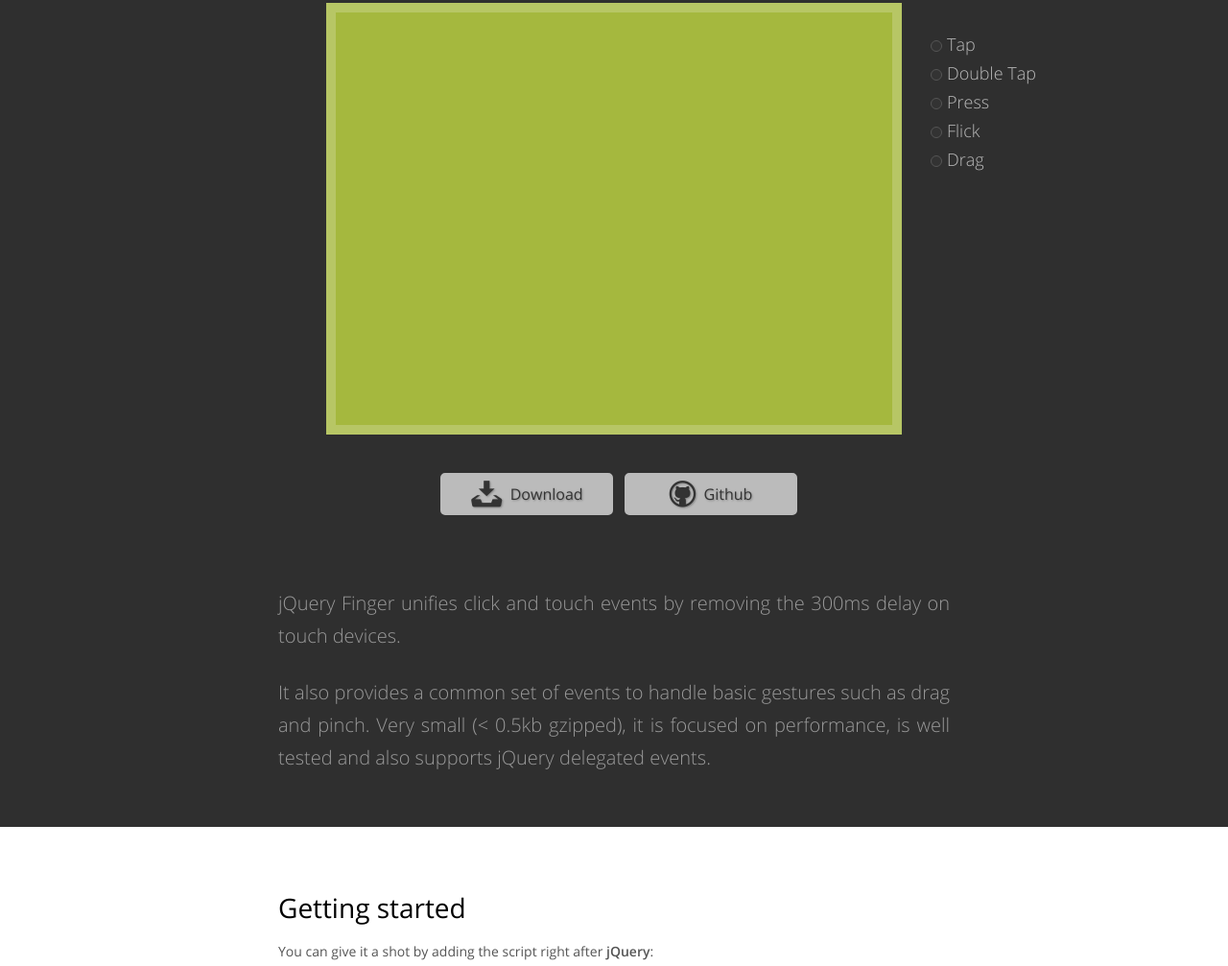
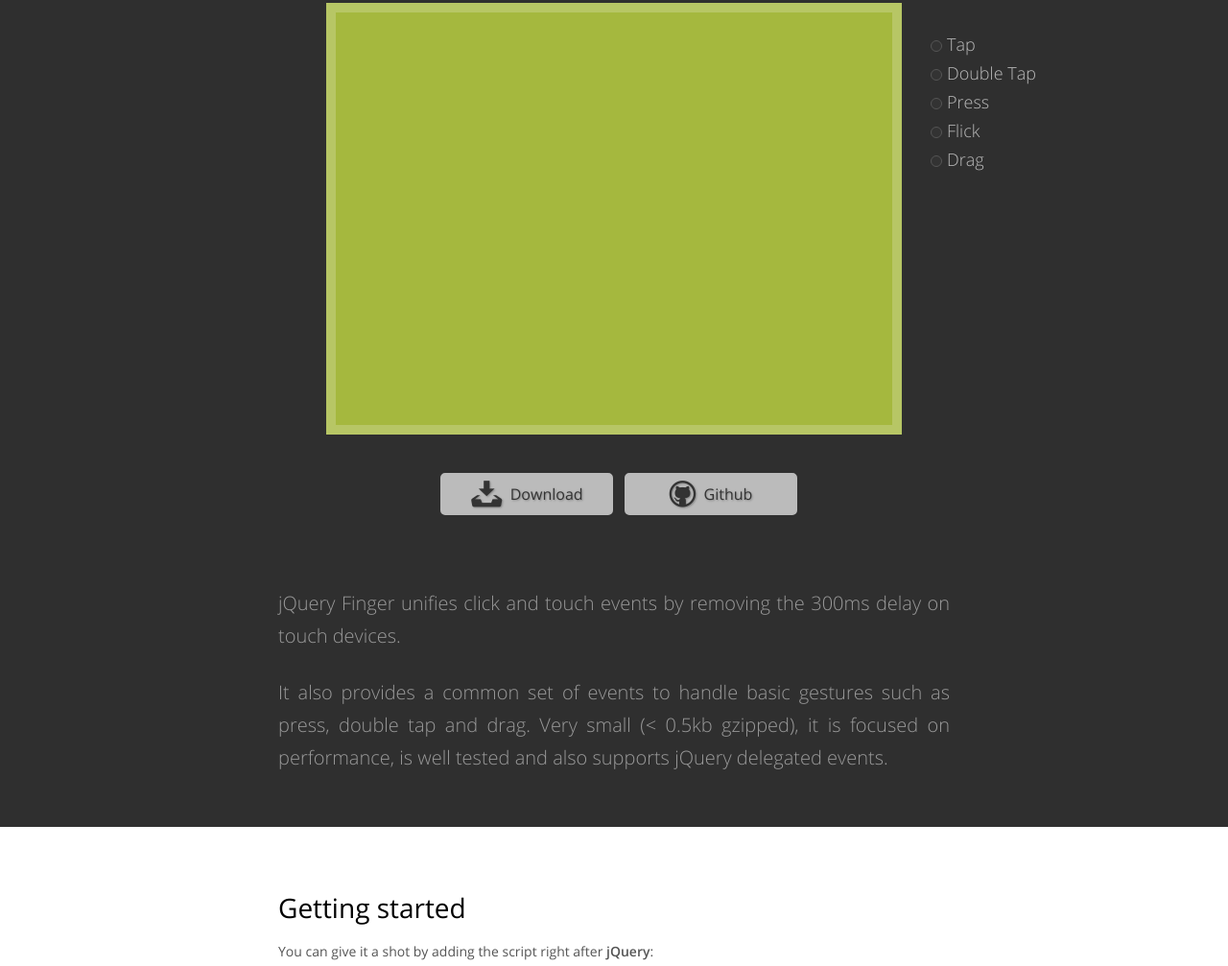
Before and after one commit to ngryman/jquery.finger, a plain HTML site: page index.html in a window 1280 px wide. Shown: the part 173-1180 px from the top of the page at 96% size. Drawn offline with nearby package versions, Linux system fonts and the light colour scheme.

```diff
--- a/index.html
+++ b/index.html
@@ -81,7 +81,7 @@
 				jQuery Finger unifies click and touch events by removing the 300ms delay on touch devices.
 			</p>
 	        <p>
-		        It also provides a common set of events to handle basic gestures such as drag and pinch.
+		        It also provides a common set of events to handle basic gestures such as press, double tap and drag.
 		        Very small (< 0.5kb gzipped), it is focused on performance, is well tested and also supports jQuery
 		        delegated events.
 	        </p>
```
